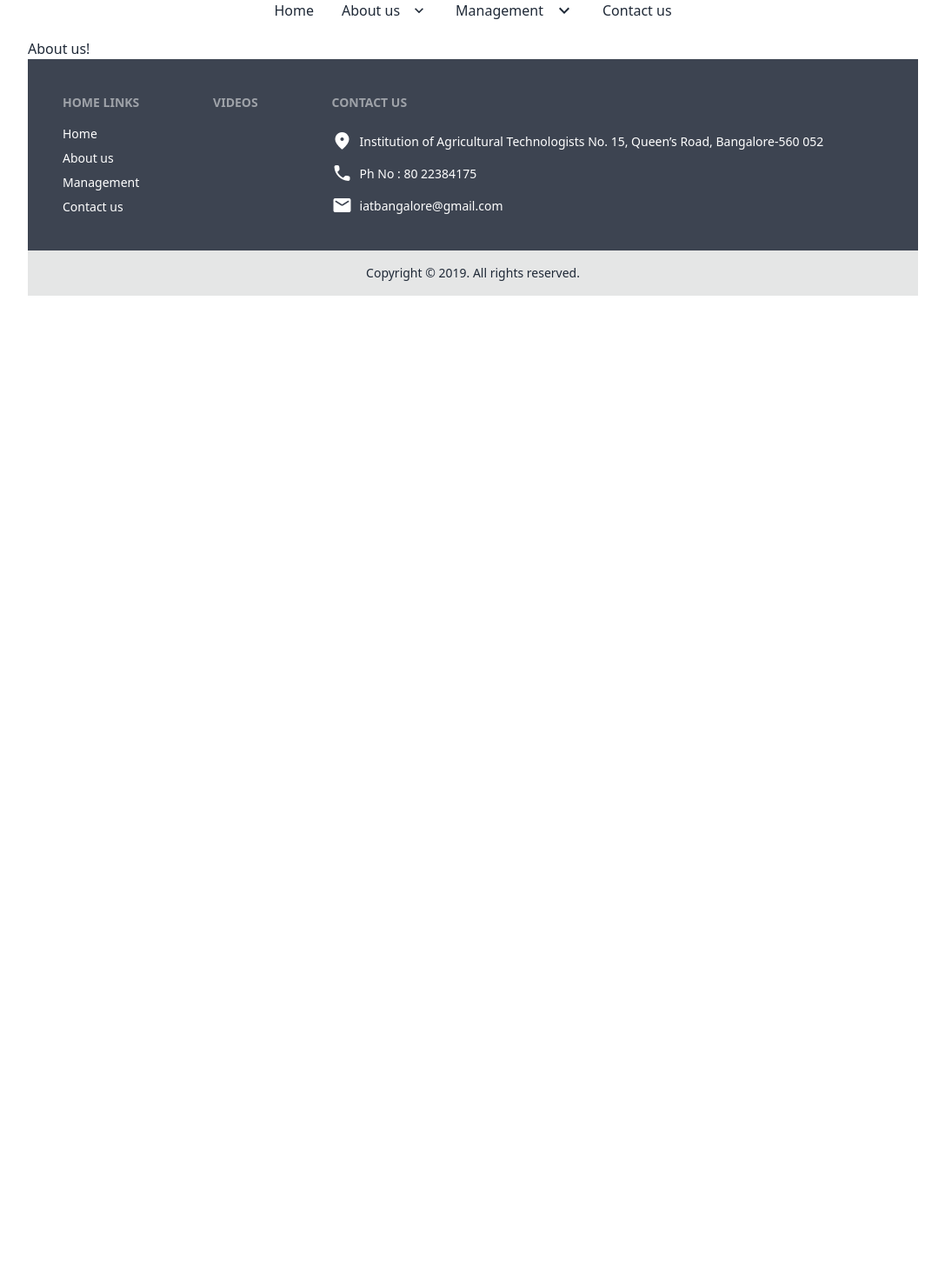
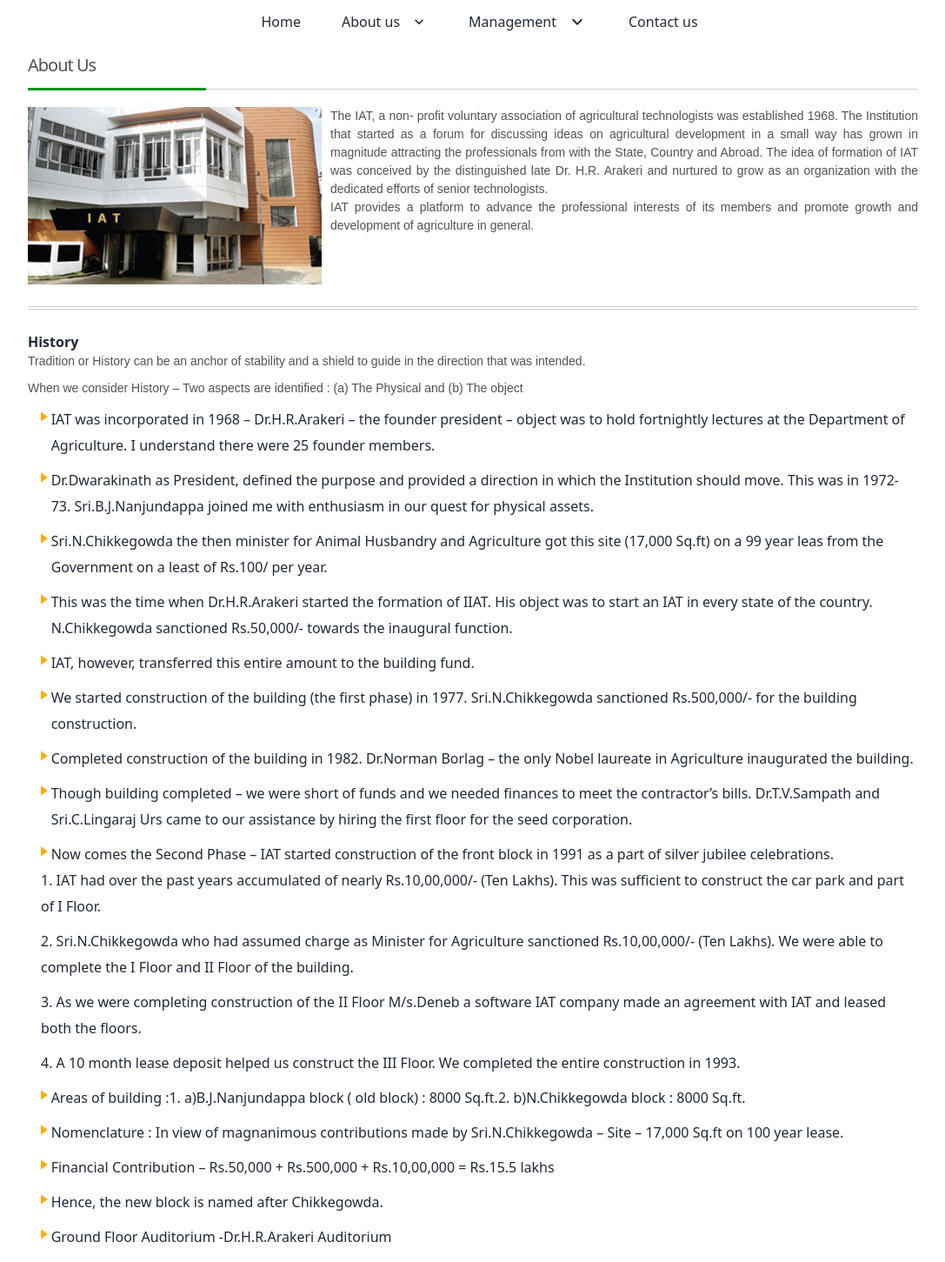
Before and after one commit to ARMS29172430/test.github.io, a React (Vite) app: page /about-us in a window 1280 px wide. Shown: the part 20-1471 px from the top of the page at 87% size, without its empty margins (96-1183 px from the left). Before the commit the page ends 800 px from the top, so only its background shows below. Built offline with nearby package versions, Linux system fonts and the light colour scheme; the HTML template or start-up script is replaced by a standard one.

Commit message:
added about-us

```diff
--- a/src/App.scss
+++ b/src/App.scss
@@ -0,0 +1,27 @@
+.page-header {
+  border-bottom: 1px solid #ccc;
+  color: #515151;
+  font-size: 20px;
+  letter-spacing: -1px;
+  padding-bottom: 12px;
+  position: relative;
+  margin-top: 0px;
+  margin-bottom: 20px;
+}
+.short_br {
+  background-color: #04921c;
+  bottom: -2px;
+  display: block;
+  height: 3px;
+  left: 0;
+  position: absolute;
+  width: 20%;
+}
+
+.paragraph-style {
+    color: #515151;
+    font-family: arial;
+    font-size: 14px;
+    margin: 0 0 10px;
+    text-align: justify;
+  }
--- a/src/App.tsx
+++ b/src/App.tsx
@@ -3,11 +3,12 @@ import ContactUs from './screens/contact-us/contact-us';
 import Footer from './layouts/footer/footer.component';
 import Management from './screens/management/management';
 import Navbar from './layouts/navbar/navbar.component';
+import AboutUs from './screens/about-us/about-us.component';
 
 // create a routes array to manage all routes
 const routes: { path: string; element: JSX.Element }[] = [
   { path: '', element: <div>Home!</div> },
-  { path: 'about-us', element: <div>About us!</div> },
+  { path: 'about-us', element: <AboutUs /> },
   { path: 'contact-us', element: <ContactUs /> },
   { path: 'management', element: <Management /> },
 ];
--- /dev/null
+++ b/src/screens/about-us/about-us.component.tsx
@@ -0,0 +1,172 @@
+import '../../App.scss';
+import './about-us.scss';
+import aboutUs from '../../assets/about_us.jpg';
+import listImg from '../../assets/list.png';
+
+function AboutUs() {
+  return (
+    <>
+      <h1 className="page-header">
+        About Us
+        <span className="short_br"></span>
+      </h1>
+      <div className="img-para-container">
+        <img src={aboutUs} alt="IAT" />
+        <p className="iat-container paragraph-style">
+          The IAT, a non- profit voluntary association of agricultural technologists was established
+          1968. The Institution that started as a forum for discussing ideas on agricultural
+          development in a small way has grown in magnitude attracting the professionals from with
+          the State, Country and Abroad. The idea of formation of IAT was conceived by the
+          distinguished late Dr. H.R. Arakeri and nurtured to grow as an organization with the
+          dedicated efforts of senior technologists.
+          <div>
+            IAT provides a platform to advance the professional interests of its members and promote
+            growth and development of agriculture in general.
+          </div>
+        </p>
+      </div>
+      <h4>
+        <strong>History </strong>
+      </h4>
+      <p className="paragraph-style">
+        Tradition or History can be an anchor of stability and a shield to guide in the direction
+        that was intended.{' '}
+      </p>
+      <p className="paragraph-style">
+        {' '}
+        When we consider History – Two aspects are identified : (a) The Physical and (b) The object{' '}
+      </p>
+      <ul>
+        <li>
+          <div className="display-flex">
+            <img src={listImg} alt="list" className="h-3 mt-1.5 mr-1" />
+            IAT was incorporated in 1968 – Dr.H.R.Arakeri – the founder president – object was to
+            hold fortnightly lectures at the Department of Agriculture. I understand there were 25
+            founder members.
+          </div>
+        </li>
+        <li>
+          <div className="display-flex">
+            <img src={listImg} alt="list" className="h-3 mt-1.5 mr-1" />
+            Dr.Dwarakinath as President, defined the purpose and provided a direction in which the
+            Institution should move. This was in 1972-73. Sri.B.J.Nanjundappa joined me with
+            enthusiasm in our quest for physical assets.
+          </div>
+        </li>
+        <li>
+          <div className="display-flex">
+            <img src={listImg} alt="list" className="h-3 mt-1.5 mr-1" />
+            Sri.N.Chikkegowda the then minister for Animal Husbandry and Agriculture got this site
+            (17,000 Sq.ft) on a 99 year leas from the Government on a least of Rs.100/ per year.
+          </div>
+        </li>
+        <li>
+          <div className="display-flex">
+            <img src={listImg} alt="list" className="h-3 mt-1.5 mr-1" />
+            This was the time when Dr.H.R.Arakeri started the formation of IIAT. His object was to
+            start an IAT in every state of the country. N.Chikkegowda sanctioned Rs.50,000/- towards
+            the inaugural function.
+          </div>
+        </li>
+        <li>
+          <div className="display-flex">
+            <img src={listImg} alt="list" className="h-3 mt-1.5 mr-1" />
+            IAT, however, transferred this entire amount to the building fund.
+          </div>
+        </li>
+        <li>
+          <div className="display-flex">
+            <img src={listImg} alt="list" className="h-3 mt-1.5 mr-1" />
+            We started construction of the building (the first phase) in 1977. Sri.N.Chikkegowda
+            sanctioned Rs.500,000/- for the building construction.
+          </div>
+        </li>
+        <li>
+          <div className="display-flex">
+            <img src={listImg} alt="list" className="h-3 mt-1.5 mr-1" />
+            Completed construction of the building in 1982. Dr.Norman Borlag – the only Nobel
+            laureate in Agriculture inaugurated the building.
+          </div>
+        </li>
+        <li>
+          <div className="display-flex">
+            <img src={listImg} alt="list" className="h-3 mt-1.5 mr-1" />
+            Though building completed – we were short of funds and we needed finances to meet the
+            contractor’s bills. Dr.T.V.Sampath and Sri.C.Lingaraj Urs came to our assistance by
+            hiring the first floor for the seed corporation.
+          </div>
+        </li>
+        <li>
+          <div className="display-flex">
+            <img src={listImg} alt="list" className="h-3 mt-1.5 mr-1" />
+            Now comes the Second Phase – IAT started construction of the front block in 1991 as a
+            part of silver jubilee celebrations.
+          </div>
+          <div>
+            1. IAT had over the past years accumulated of nearly Rs.10,00,000/- (Ten Lakhs). This
+            was sufficient to construct the car park and part of I Floor.
+          </div>
+        </li>
+        <li>
+          <div>
+            2. Sri.N.Chikkegowda who had assumed charge as Minister for Agriculture sanctioned
+            Rs.10,00,000/- (Ten Lakhs). We were able to complete the I Floor and II Floor of the
+            building.{' '}
+          </div>
+        </li>
+        <li>
+          <div>
+            3. As we were completing construction of the II Floor M/s.Deneb a software IAT company
+            made an agreement with IAT and leased both the floors.{' '}
+          </div>
+        </li>
+        <li>
+          <div>
+            4. A 10 month lease deposit helped us construct the III Floor. We completed the entire
+            construction in 1993.
+          </div>
+        </li>
+        <li>
+          <div className="display-flex">
+            <img src={listImg} alt="list" className="h-3 mt-1.5 mr-1" />
+            Areas of building :<div> 1. a)B.J.Nanjundappa block ( old block) : 8000 Sq.ft. </div>
+            <div>2. b)N.Chikkegowda block : 8000 Sq.ft.</div>
+          </div>
+        </li>
+        <li>
+          <div className="display-flex">
+            <img src={listImg} alt="list" className="h-3 mt-1.5 mr-1" />
+            Nomenclature : In view of magnanimous contributions made by Sri.N.Chikkegowda – Site –
+            17,000 Sq.ft on 100 year lease.
+          </div>
+        </li>
+        <li>
+          <div className="display-flex">
+            <img src={listImg} alt="list" className="h-3 mt-1.5 mr-1" />
+            Financial Contribution – Rs.50,000 + Rs.500,000 + Rs.10,00,000 = Rs.15.5 lakhs
+          </div>{' '}
+        </li>
+        <li>
+          <div className="display-flex">
+            <img src={listImg} alt="list" className="h-3 mt-1.5 mr-1" />
+            Hence, the new block is named after Chikkegowda.{' '}
+          </div>
+        </li>
+        <li>
+          <div className="display-flex">
+            <img src={listImg} alt="list" className="h-3 mt-1.5 mr-1" />
+            Ground Floor Auditorium -Dr.H.R.Arakeri Auditorium{' '}
+          </div>
+        </li>
+        <li>
+          <div className="display-flex">
+            <img src={listImg} alt="list" className="h-3 mt-1.5 mr-1" />
+            First Floor Auditorium - B.J.Nanjundappa Hall
+          </div>{' '}
+        </li>
+      </ul>
+    </>
+  );
+}
+
+export default AboutUs;
--- /dev/null
+++ b/src/screens/about-us/about-us.scss
@@ -0,0 +1,22 @@
+.img-para-container {
+  display: flex;
+  border-bottom: 4px double #ccc;
+  float: left;
+  margin-bottom: 25px;
+  padding-bottom: 25px;
+  width: 100%;
+}
+.display-flex {
+  display: flex;
+}
+.iat-container {
+  margin-left: 10px;
+}
+
+li {
+  margin: 10px 0 0;
+  background-position: left 10px;
+  background-repeat: no-repeat;
+  padding-left: 15px;
+  line-height: 30px;
+}
--- a/src/screens/management/management.scss
+++ b/src/screens/management/management.scss
@@ -1,31 +1,3 @@
-.management-header {
-  border-bottom: 1px solid #ccc;
-  color: #515151;
-  font-size: 20px;
-  letter-spacing: -1px;
-  padding-bottom: 12px;
-  position: relative;
-  margin-top: 0px;
-  margin-bottom: 20px;
-}
-.short_br {
-  background-color: #04921c;
-  bottom: -2px;
-  display: block;
-  height: 3px;
-  left: 0;
-  position: absolute;
-  width: 20%;
-}
-
-.paragraph-style {
-  color: #515151;
-  font-family: arial;
-  font-size: 14px;
-  margin: 0 0 10px;
-  text-align: justify;
-}
-
 .member-list {
   margin: 10px 0 0;
   background-position: left 10px;
--- a/src/screens/management/management.tsx
+++ b/src/screens/management/management.tsx
@@ -1,4 +1,6 @@
 import './management.scss';
+import '../../App.scss'
+
 import member1 from '../../assets/MemberPhotos/1.jpg';
 import member2 from '../../assets/MemberPhotos/2.jpg';
 import member3 from '../../assets/MemberPhotos/3.jpg';
@@ -11,7 +13,7 @@ import CardComponent from '../../components/card/card.component';
 function Management() {
   return (
     <>
-      <h1 className="management-header">
+      <h1 className="page-header">
         Management
         <span className="short_br"></span>
       </h1>
```
Also changed, not shown: src/assets/about_us.jpg (added).
